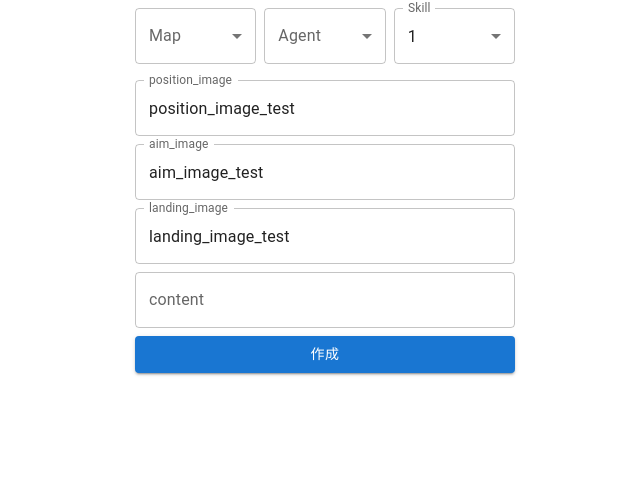
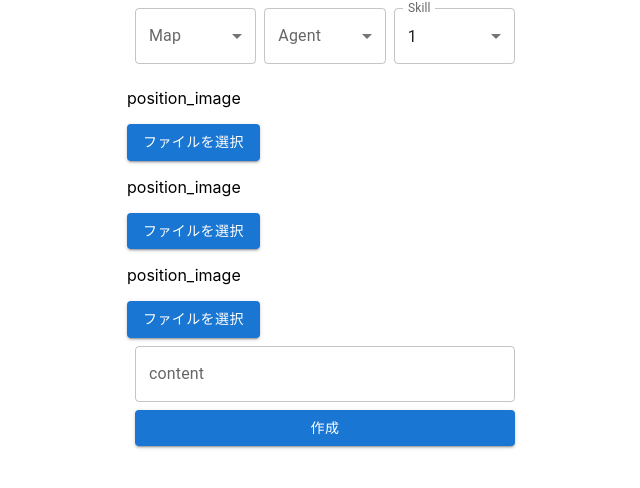
Before and after one commit to kunidesuyo/valomemo, a React (Create React App) app in the folder frontend/: page /create in a window 1280 px wide. Shown: the top 488 px of the page, without its empty margins (315-955 px from the left). Built offline with nearby package versions, Linux system fonts and the light colour scheme.

Commit message:
webサイトで画像ファイルのアップロード、プレニュー機能を作成

```diff
--- a/frontend/src/components/Create.js
+++ b/frontend/src/components/Create.js
@@ -43,6 +43,24 @@ export default function Create() {
     //console.log(e.target.value);
     setSetupElements({...setupElements, [e.target.name]: e.target.value});
     //console.log(setupElements);
+  }
+
+  const [imageUrl, setImageUrl] = useState();
+
+  const handleFile = (e) => {
+    //console.log("file")
+    if(!e.target.files) return;
+    const file = e.target.files[0];
+    const reader = new FileReader();
+    const target_name = e.target.name;
+    //reader.readAsDataURL(file);
+    reader.onload = () => {
+      //setImageUrl(reader.result);
+      //console.log(setupElements);
+      setSetupElements({...setupElements, [target_name]: reader.result});
+      //console.log(setupElements);
+    }
+    reader.readAsDataURL(file);
   }
 
   return (
@@ -103,8 +121,37 @@ export default function Create() {
           </Grid>
         </Grid>
 
+        {/* mapで処理したい */}
+        <Box>
+          <p>position_image</p>
+          <Button variant="contained" component="label">
+            ファイルを選択
+            <input name="position_image" type='file' hidden accept="image/*" onChange={handleFile}/>
+          </Button>
+          <img src={setupElements.position_image} width="100%"/>
+        </Box>
+
+        <Box>
+          <p>position_image</p>
+          <Button variant="contained" component="label">
+            ファイルを選択
+            <input name="aim_image" type='file' hidden accept="image/*" onChange={handleFile}/>
+          </Button>
+          <img src={setupElements.aim_image} width="100%"/>
+        </Box>
+
+        <Box>
+          <p>position_image</p>
+          <Button variant="contained" component="label">
+            ファイルを選択
+            <input name="landing_image" type='file' hidden accept="image/*" onChange={handleFile}/>
+          </Button>
+          <img src={setupElements.landing_image} width="100%"/>
+        </Box>
+
+
         <Stack sx={{p:1}} spacing={1}>
-          <Box>
+          {/*<Box>
             <FormControl fullWidth>
               <TextField
                 label="position_image"
@@ -133,7 +180,7 @@ export default function Create() {
                 value={setupElements.landing_image}
               />
             </FormControl>
-          </Box>
+              </Box>*/}
           <Box>
             <FormControl fullWidth>
               <TextField
--- a/frontend/src/db_info.js
+++ b/frontend/src/db_info.js
@@ -17,9 +17,9 @@ export const init_db_data =
   "map": "",
   "agent": "",
   "skill": "1",
-  "position_image": "position_image_test",
-  "aim_image": "aim_image_test",
-  "landing_image": "landing_image_test",
+  "position_image": "",
+  "aim_image": "",
+  "landing_image": "",
   "content": ""
 };
 
```
